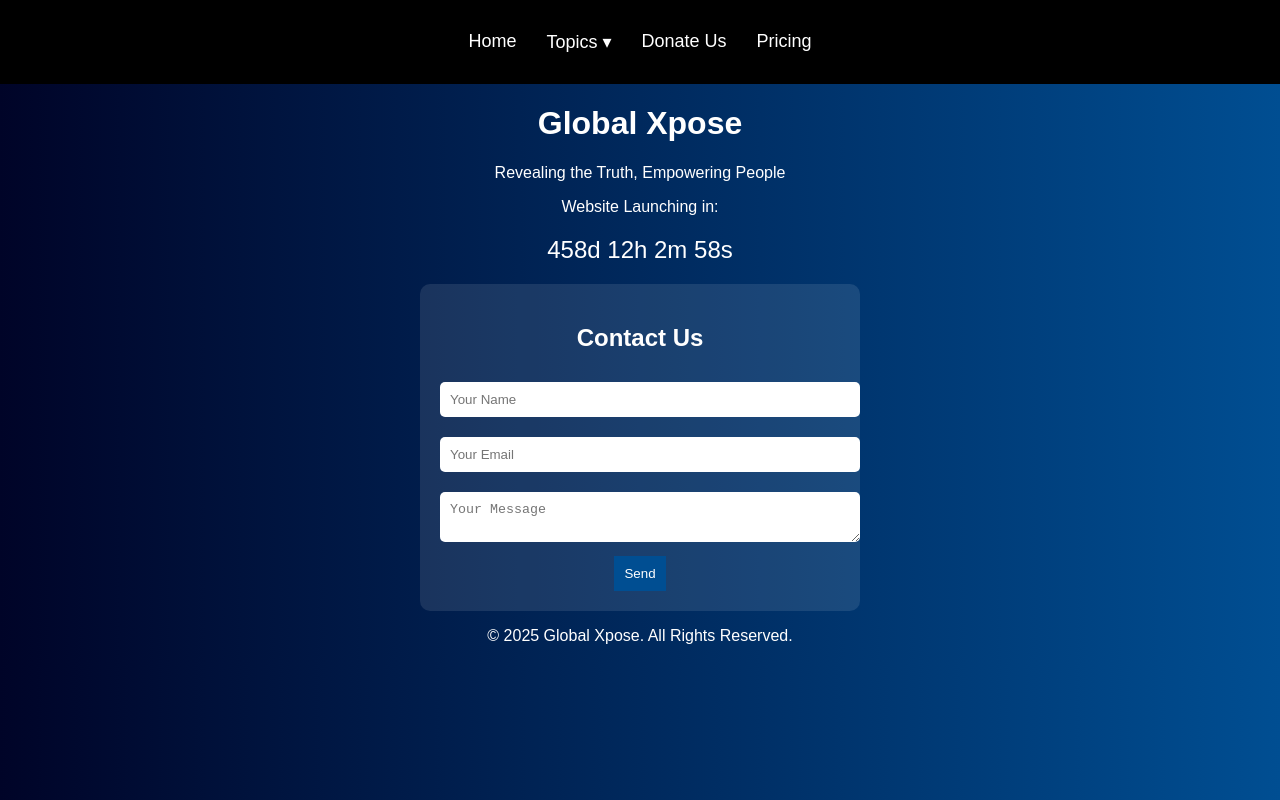
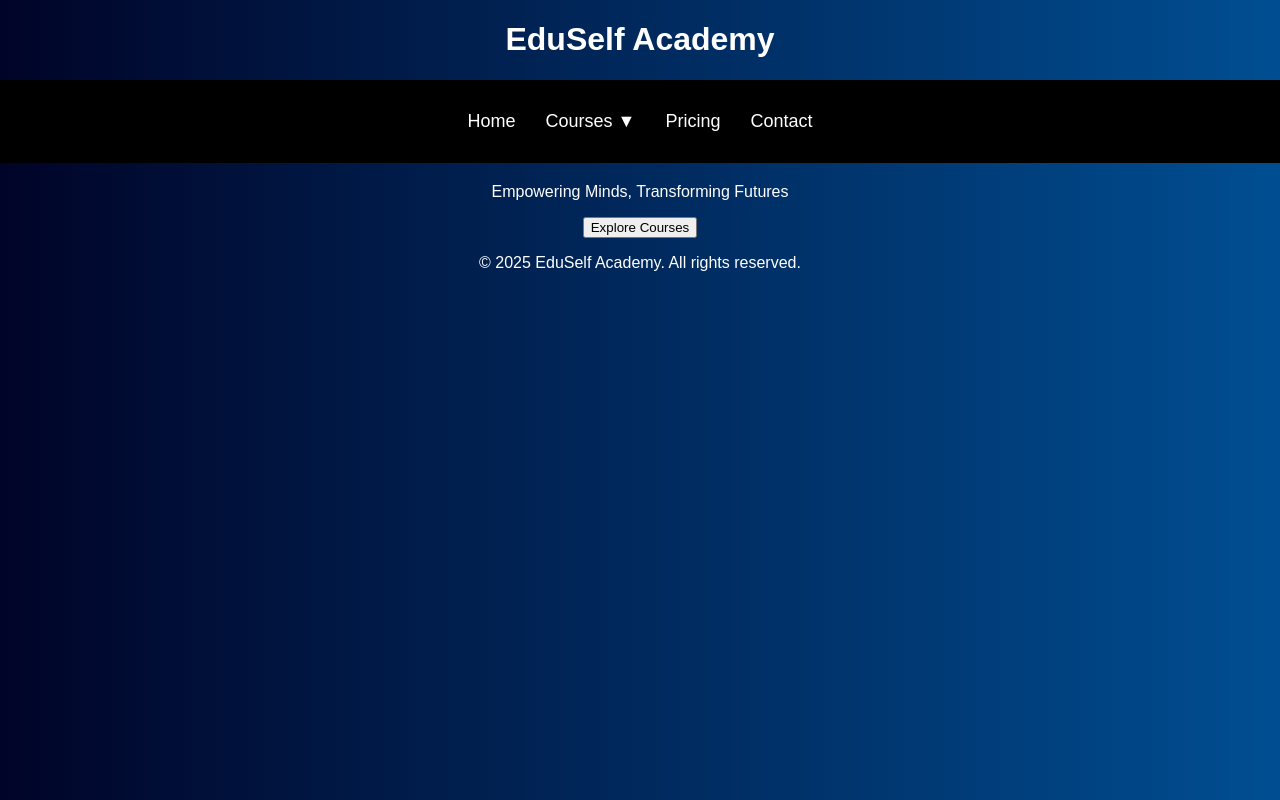
Before and after one commit to Athrv08/Website-tutorial-, a plain HTML site: page index.html in a window 1280 px wide. Drawn offline with Linux system fonts and the light colour scheme.

Commit message:
Update index.html

```diff
--- a/index.html
+++ b/index.html
@@ -3,49 +3,41 @@
 <head>
     <meta charset="UTF-8">
     <meta name="viewport" content="width=device-width, initial-scale=1.0">
-    <title>Global Xpose - Coming Soon</title>
+    <title>EduSelf Academy</title>
     <link rel="stylesheet" href="style.css">
 </head>
 <body>
-
+    <!-- Navigation Bar -->
     <header>
+        <h1>EduSelf Academy</h1>
         <nav>
             <ul>
                 <li><a href="#">Home</a></li>
                 <li class="dropdown">
-                    <a href="#">Topics &#9662;</a>
+                    <a href="#">Courses ▼</a>
                     <ul class="dropdown-menu">
-                        <li><a href="#">String Operations</a></li>
-                        <li><a href="#">Countries</a></li>
-                        <li><a href="#">Pornography</a></li>
-                        <li><a href="#">Terrorism</a></li>
-                        <li><a href="#">YouTubers</a></li>
-                        <li><a href="#">Teachings</a></li>
+                        <li><a href="#">Cybersecurity</a></li>
+                        <li><a href="#">Programming</a></li>
+                        <li><a href="#">Ethical Hacking</a></li>
+                        <li><a href="#">AI & ML</a></li>
                     </ul>
                 </li>
-                <li><a href="#">Donate Us</a></li>
                 <li><a href="#">Pricing</a></li>
+                <li><a href="#">Contact</a></li>
             </ul>
         </nav>
     </header>
 
-    <main>
-        <h1>Global Xpose</h1>
-        <p>Revealing the Truth, Empowering People</p>
-        <p>Website Launching in:</p>
-        <div id="countdown"></div>
+    <!-- Hero Section -->
+    <section class="hero">
+        <h2 id="typing-text"></h2>
+        <p>Empowering Minds, Transforming Futures</p>
+        <button>Explore Courses</button>
+    </section>
 
-        <form id="contact-form">
-            <h2>Contact Us</h2>
-            <input type="text" placeholder="Your Name" required>
-            <input type="email" placeholder="Your Email" required>
-            <textarea placeholder="Your Message" required></textarea>
-            <button type="submit">Send</button>
-        </form>
-    </main>
-
+    <!-- Footer -->
     <footer>
-        <p>&copy; 2025 Global Xpose. All Rights Reserved.</p>
+        <p>© 2025 EduSelf Academy. All rights reserved.</p>
     </footer>
 
     <script src="script.js"></script>
```
